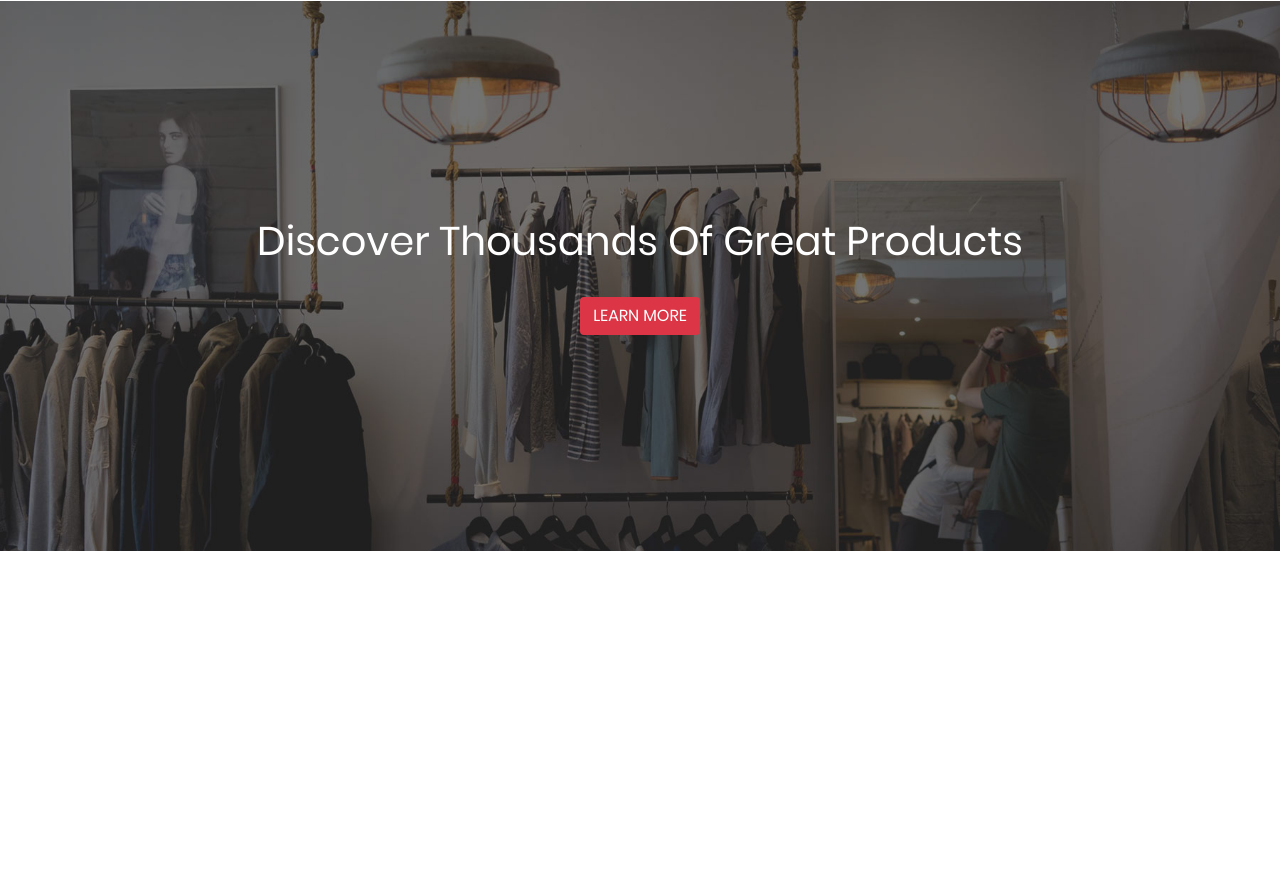
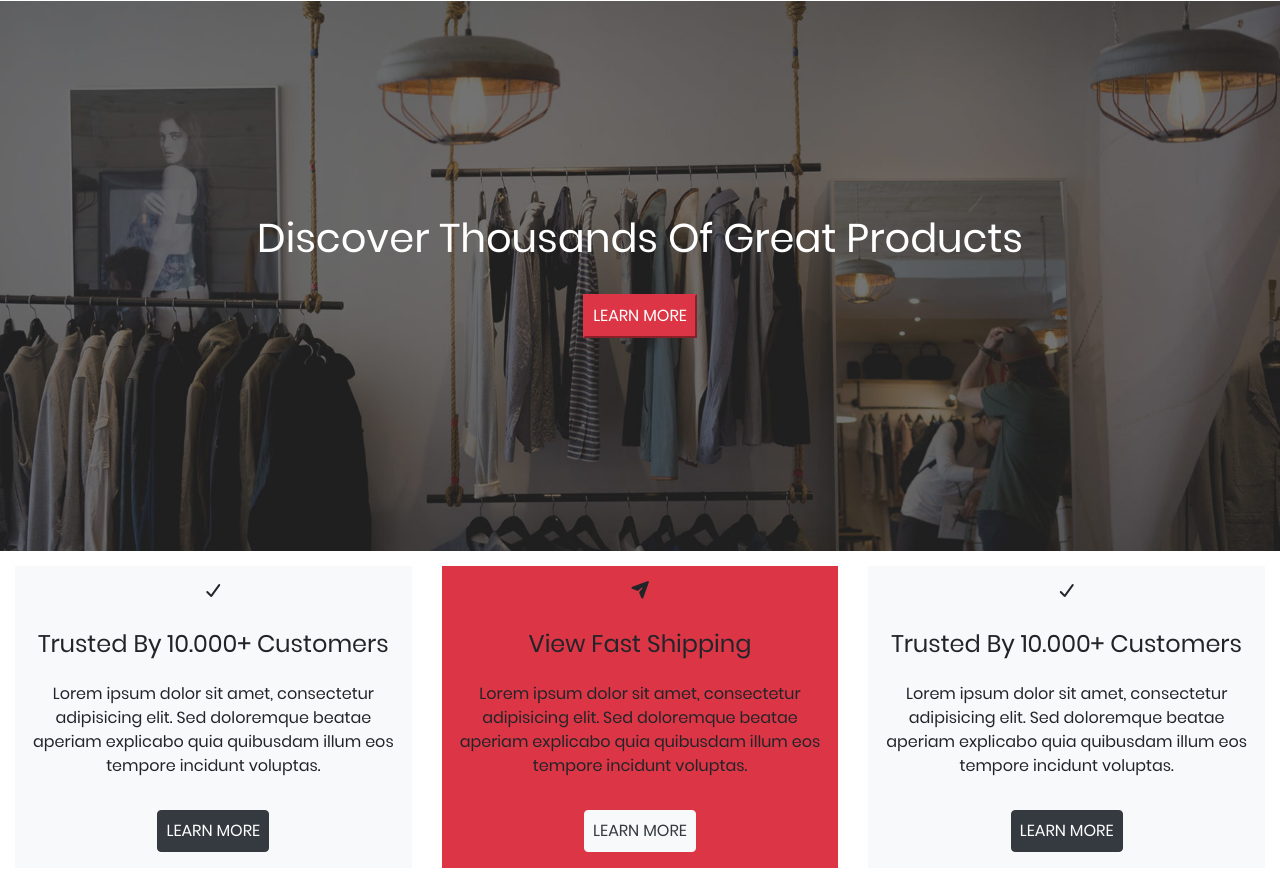
Before and after one commit to Ilya-tcv/emporiumjs-coding-12, a plain HTML site: page index.html in a window 1280 px wide. Shown: the part 2250-3133 px from the top of the page. Before the commit the page ends 2801 px from the top, so only its background shows below. Drawn offline with nearby package versions, Linux system fonts and the light colour scheme.

Commit message:
Fin de la section 'Learn More'

```diff
--- a/index.html
+++ b/index.html
@@ -197,7 +197,10 @@
 				<div class="row">
 					<div class="col-lg-4 col-sm-12">
 						<div>
-							<img src="./public/img/products_mini/product-modern-sofa.jpg" alt="" />
+							<img
+								src="./public/img/products_mini/product-modern-sofa.jpg"
+								alt=""
+							/>
 						</div>
 						<div class="d-flex align-items-center justify-content-center">
 							<div>
@@ -233,16 +236,49 @@
 		</section>
 
 		<!-------------------- SECTION 3 : BANNER 2  -->
-		<section id="Banner" class="mt-4 d-flex flex-column justify-content-center align-items-center">
+		<section
+			id="Banner"
+			class="mt-4 d-flex flex-column justify-content-center align-items-center"
+		>
 			<div class="text-capitalize text-white">
 				<h1 class="text-center">discover thousands of great products</h1>
 			</div>
 			<div class="mt-4">
-				<button class="bg-danger btn text-white text-uppercase">learn more</button>
+				<button class="btn-danger p-2 text-white text-uppercase">
+					learn more
+				</button>
 			</div>
 		</section>
 
+		<!-------------------- SECTION 4 : CAROUSSEL  -->
 
+		<!-------------------- SECTION 5 : LEARN MORE  -->
+		<section id="learnMore">
+			<div class="container-fluid">
+				<div class="row text-center">
+					<div class="col-lg-4 col-sm-12 bg-light">
+						<i class="fas fa-check py-3"></i>
+						<h4 class="text-capitalize py-3">trusted by 10.000+ customers</h4>
+						<p>Lorem ipsum dolor sit amet, consectetur adipisicing elit. Sed doloremque beatae aperiam explicabo quia quibusdam illum eos tempore incidunt voluptas.</p>
+						<button class="btn-dark btn p-2 my-3 text-white">LEARN MORE</button>
+					</div>
+					<div class="col-lg-4 col-sm-12 bg-danger">
+						<i class="fas fa-paper-plane py-3"></i>
+						<h4 class="text-capitalize py-3">view fast shipping</h4>
+						<p>Lorem ipsum dolor sit amet, consectetur adipisicing elit. Sed doloremque beatae aperiam explicabo quia quibusdam illum eos tempore incidunt voluptas.</p>
+						<button class="btn-light btn p-2 my-3 text-dark">LEARN MORE</button>
+					</div>
+					<div class="col-lg-4 col-sm-12 bg-light">
+						<i class="fas fa-check py-3"></i>
+						<h4 class="text-capitalize py-3">trusted by 10.000+ customers</h4>
+						<p>Lorem ipsum dolor sit amet, consectetur adipisicing elit. Sed doloremque beatae aperiam explicabo quia quibusdam illum eos tempore incidunt voluptas.</p>
+						<button class="btn-dark btn p-2 my-3 text-white">LEARN MORE</button>
+					</div>
+				</div>
+			</div>
+		</section>
+
+		<!-------------------- SECTION 6 : FOOTER  -->
 
 		<!-------------------- SCRIPTS -->
 		<script src="./src/js/main.js"></script>
--- a/src/sass/style.sass
+++ b/src/sass/style.sass
@@ -44,3 +44,10 @@ body
         background-position: center
         height: 550px
         background-size: cover
+
+    // Section 5
+    #learnMore
+        .container-fluid
+            .row
+                .col-lg-4
+                    border: solid 15px white
```
Also changed, not shown: public/css/style.css, 1 other file.
